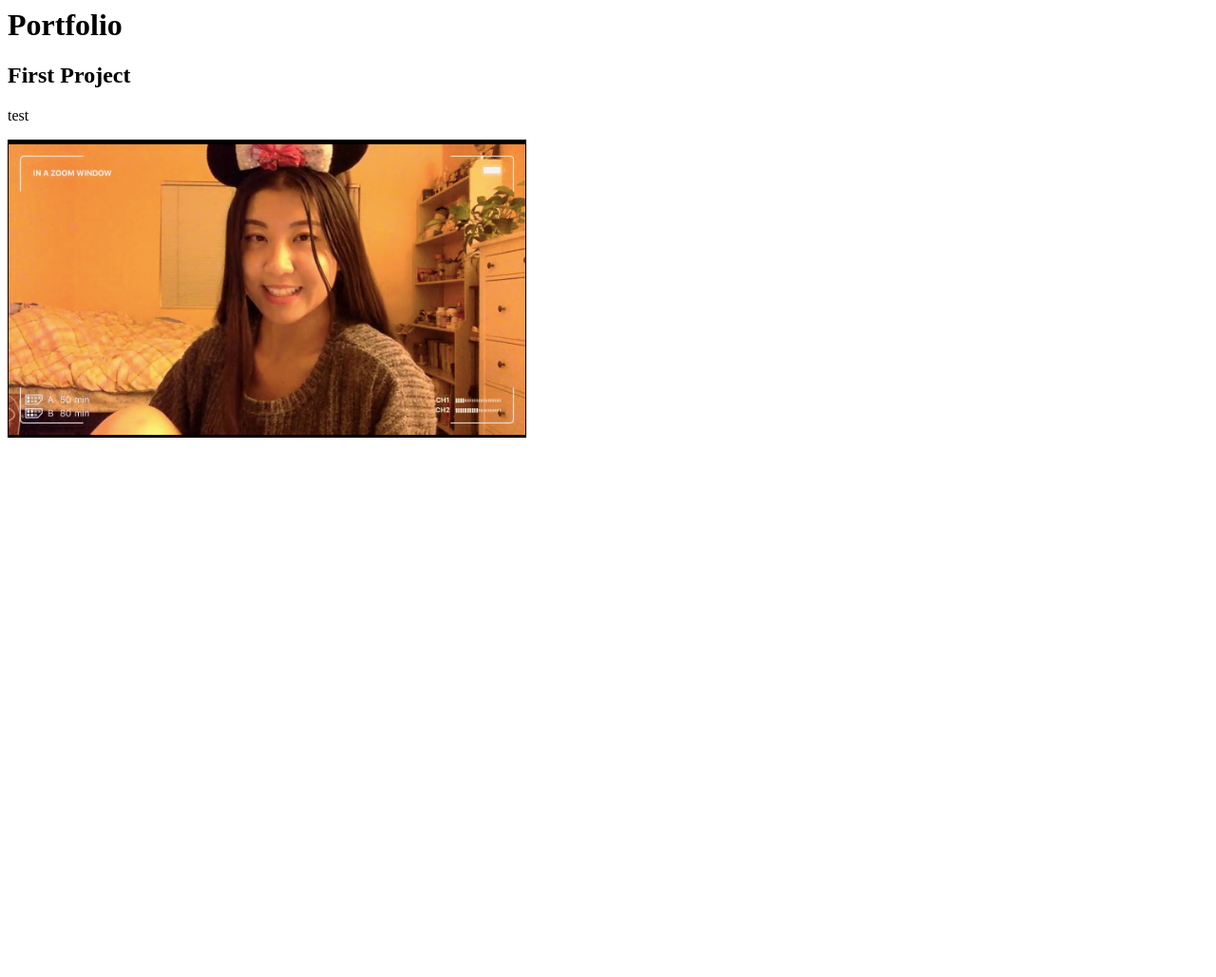
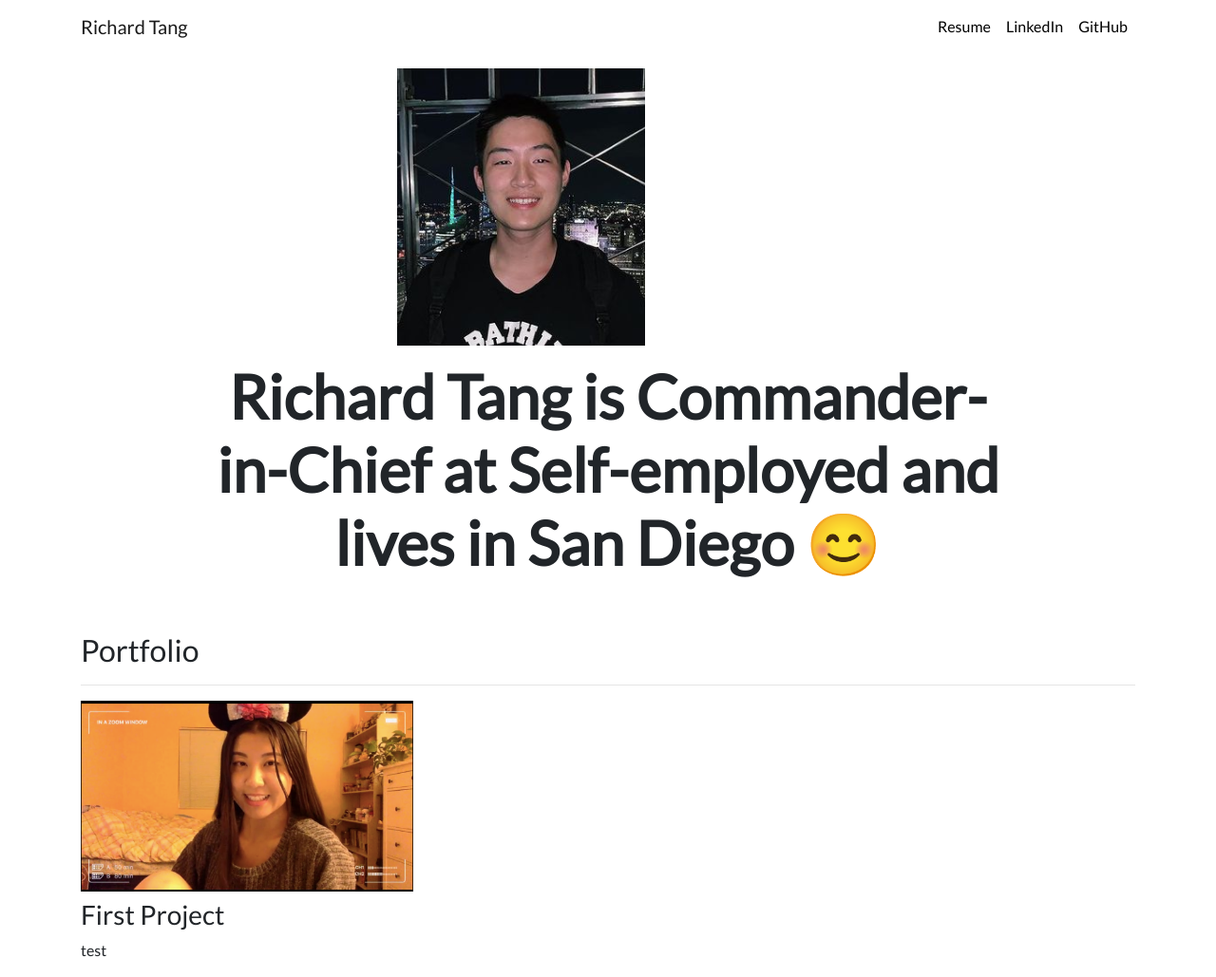
Before and after one commit to richiexuetang/portfolio, a Django app: page / in a window 1280 px wide. Shown: the whole page at 95% size. Before the commit the page ends 461 px from the top, so only its background shows below. Run offline with Django 3.2, Linux system fonts and the light colour scheme; data comes from the database, SQL or seed files in the repository; some libraries are stand-ins or nearby versions.

Commit message:
added bootstrap and base template

```diff
--- a/personal_portfolio/urls.py
+++ b/personal_portfolio/urls.py
@@ -21,7 +21,7 @@ from portfolio import views
 
 urlpatterns = [
     path('admin/', admin.site.urls),
-    path('', views.home)
+    path('', views.home, name='home')
 ]
 
 urlpatterns += static(settings.MEDIA_URL, document_root=settings.MEDIA_ROOT)
--- /dev/null
+++ b/portfolio/static/portfolio/custom.css
@@ -0,0 +1,24 @@
+.navbar-nav .nav-link {
+    color: rgba(0,0,0,1) !important;
+}
+
+.navbar-nav .nav-link:hover {
+    color: rgba(0,0,0,.5) !important;
+}
+
+body {
+    font-family: 'Lato', sans-serif;
+}
+
+#blogtitle {
+    font-size: 6rem;
+}
+
+@media (min-width: 992px) {
+    #hometext {
+        font-size: 4rem;
+    }
+    #blogdetailtitle {
+        font-size: 5rem;
+    }
+}
--- /dev/null
+++ b/portfolio/templates/portfolio/base.html
@@ -0,0 +1,59 @@
+{% load static %}
+<!doctype html>
+<html lang="en">
+
+<head>
+  <!-- Required meta tags -->
+  <meta charset="utf-8">
+  <meta name="viewport" content="width=device-width, initial-scale=1, shrink-to-fit=no">
+
+  <!-- Bootstrap CSS -->
+  <link rel="stylesheet" href="https://stackpath.bootstrapcdn.com/bootstrap/4.4.1/css/bootstrap.min.css" integrity="sha384-Vkoo8x4CGsO3+Hhxv8T/Q5PaXtkKtu6ug5TOeNV6gBiFeWPGFN9MuhOf23Q9Ifjh" crossorigin="anonymous">
+
+  <link rel="stylesheet" href="{% static "portfolio/custom.css" %}">
+
+  <link href="https://fonts.googleapis.com/css?family=Lato&display=swap" rel="stylesheet">
+
+  <link rel="icon" type="image/png" href="{% static "portfolio/Logo.png" %}">
+
+  <title>Richard Tang</title>
+</head>
+
+<body>
+
+  <nav id="topNav" class="navbar navbar-expand-md navbar-light">
+    <div class="container">
+      <a class="navbar-brand" href="{% url 'home' %}">
+<!--        <img src="{% static "portfolio/Logo.png" %}" width="30" height="30" class="d-inline-block align-top" alt="Nick's Logo">-->
+        <span>Richard Tang</span>
+      </a>
+      <button class="navbar-toggler" type="button" data-toggle="collapse" data-target="#navbarNav" aria-controls="navbarNav" aria-expanded="false" aria-label="Toggle navigation">
+        <span class="navbar-toggler-icon"></span>
+      </button>
+      <div class="collapse navbar-collapse text-center" id="navbarNav">
+        <ul class="navbar-nav ml-auto">
+          <li class="nav-item">
+            <a class="nav-link" href="{% static "portfolio/Richard_Tang_Resume.pdf" %}">Resume</a>
+          </li>
+          <li class="nav-item">
+            <a class="nav-link" href="https://www.linkedin.com/in/richardxuetang/" target="_blank">LinkedIn</a>
+          </li>
+          <li class="nav-item">
+            <a class="nav-link" href="https://github.com/richiexuetang" target="_blank">GitHub</a>
+          </li>
+        </ul>
+      </div>
+    </div>
+  </nav>
+  <div class="container">
+    {% block content %}{% endblock %}
+  </div>
+
+  <!-- Optional JavaScript -->
+  <!-- jQuery first, then Popper.js, then Bootstrap JS -->
+  <script src="https://code.jquery.com/jquery-3.4.1.slim.min.js" integrity="sha384-J6qa4849blE2+poT4WnyKhv5vZF5SrPo0iEjwBvKU7imGFAV0wwj1yYfoRSJoZ+n" crossorigin="anonymous"></script>
+  <script src="https://cdn.jsdelivr.net/npm/popper.js@1.16.0/dist/umd/popper.min.js" integrity="sha384-Q6E9RHvbIyZFJoft+2mJbHaEWldlvI9IOYy5n3zV9zzTtmI3UksdQRVvoxMfooAo" crossorigin="anonymous"></script>
+  <script src="https://stackpath.bootstrapcdn.com/bootstrap/4.4.1/js/bootstrap.min.js" integrity="sha384-wfSDF2E50Y2D1uUdj0O3uMBJnjuUD4Ih7YwaYd1iqfktj0Uod8GCExl3Og8ifwB6" crossorigin="anonymous"></script>
+</body>
+
+</html>
--- a/portfolio/templates/portfolio/home.html
+++ b/portfolio/templates/portfolio/home.html
@@ -1,12 +1,39 @@
-<h1>Portfolio</h1>
+{% extends 'portfolio/base.html' %}
 
-{% for project in projects %}
+{% block content %}
 
-<h2>{{project.title}}</h2>
-<p>{{project.description}}</p>
-<img src="{{project.image.url}}">
-{% if project.url %}
-<a href="{{project.url">Link</a>
-{% endif %}
+{% load static %}
+<div class="row justify-content-center my-3">
+  <div class="col-5">
+    <img src="{% static 'portfolio/me.jpg' %}" class="img-fluid">
+  </div>
+</div>
 
-{% endfor %}
+<div class="row justify-content-center mb-3">
+  <div class="col-md-9 text-center">
+    <h1 id="hometext" class="font-weight-bold">Richard Tang is Commander-in-Chief at Self-employed and lives in San Diego 😊</h1>
+  </div>
+</div>
+
+<h2 class="mt-5">Portfolio</h2>
+<hr>
+<div class="row">
+  {% for project in projects %}
+  <div class="col-lg-4 col-md-6">
+
+    {% if project.url %}
+    <a href="{{ project.url }}">
+      <img src="{{ project.image.url }}" class="img-fluid mb-2">
+    </a>
+    {% else %}
+
+    <img src="{{ project.image.url }}" class="img-fluid mb-2">
+    {% endif %}
+    <h3>{{ project.title }}</h3>
+    <p>{{ project.description }}</p>
+
+  </div>
+  {% endfor %}
+</div>
+
+{% endblock %}
```
Also changed, not shown: portfolio/static/portfolio/me.jpg (added), 1 other file.
